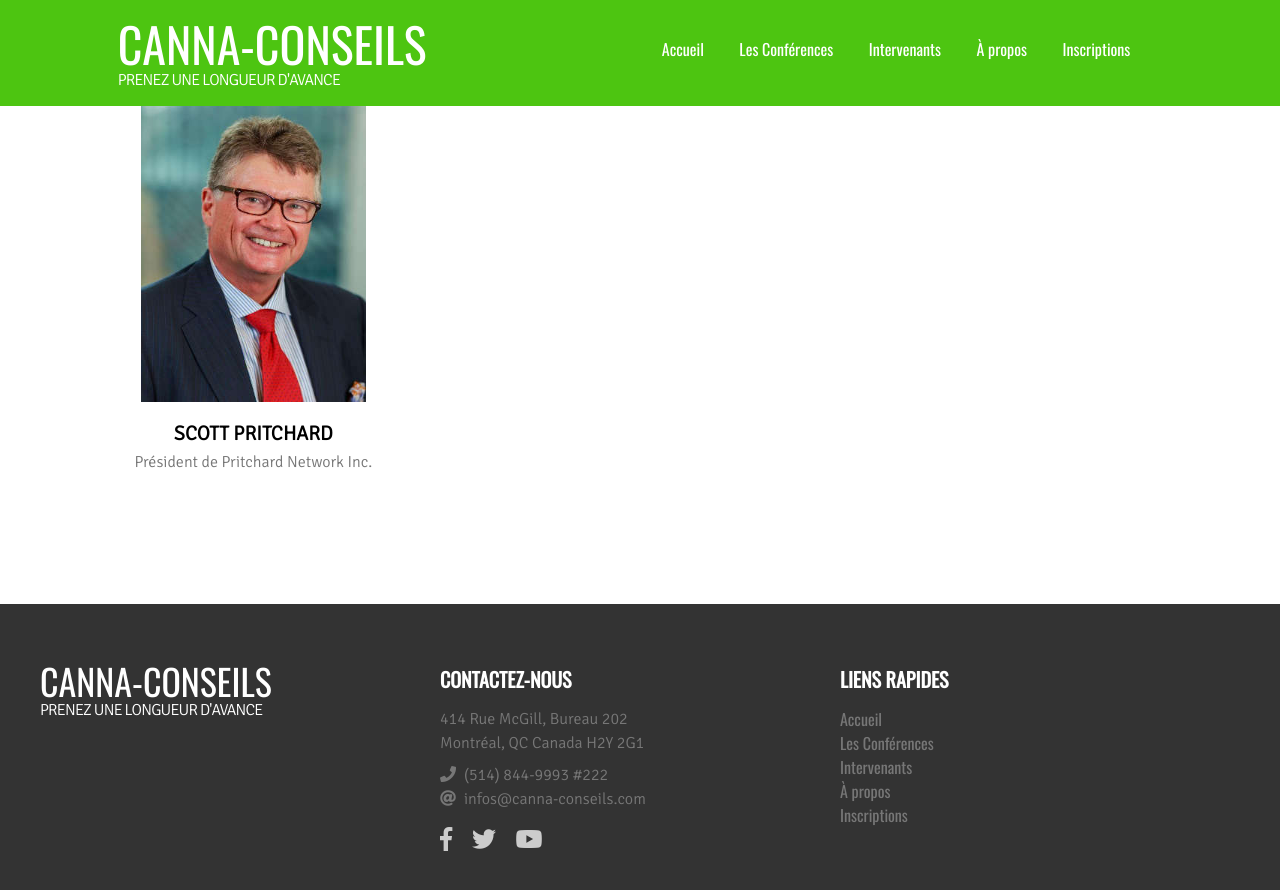
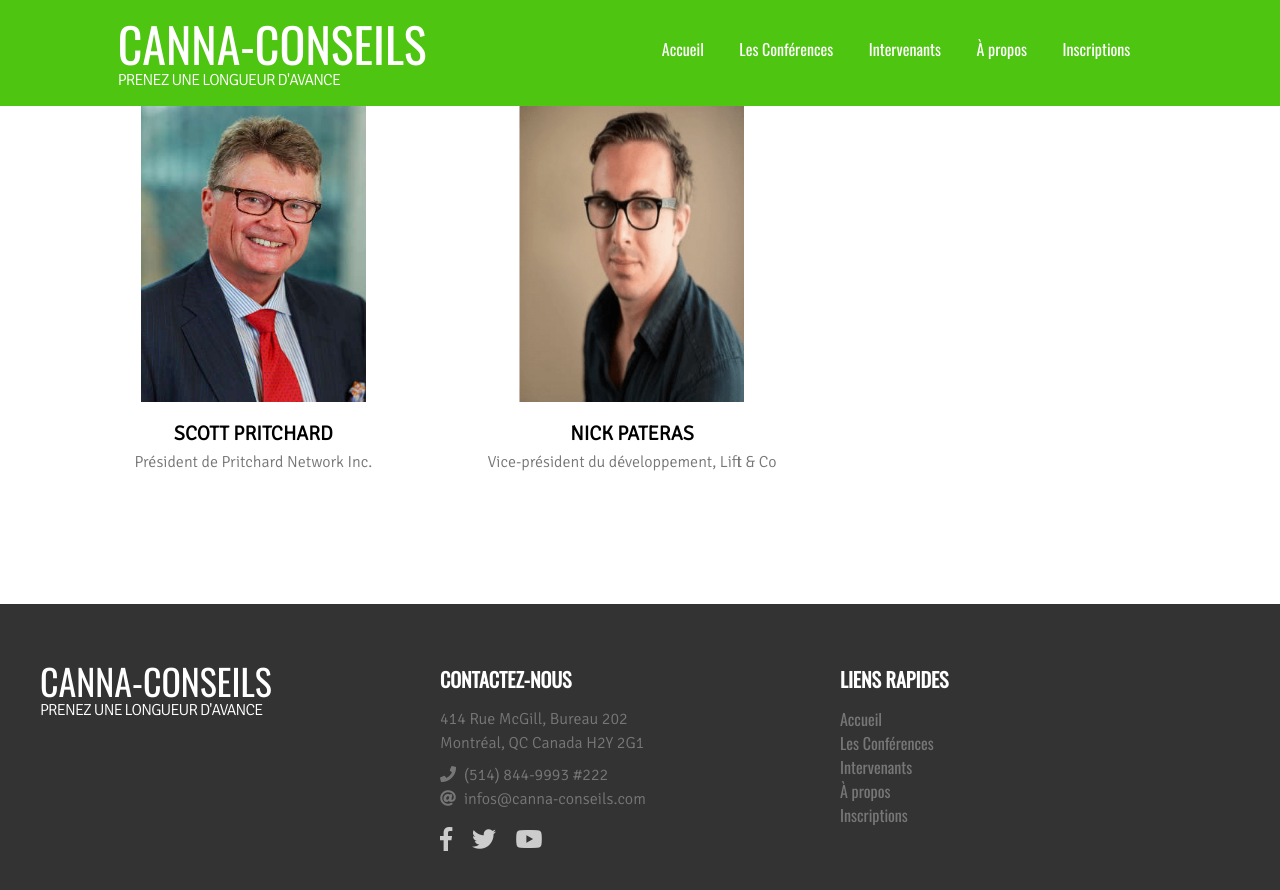
Before and after one commit to ouarez/canna-conseils, a Jekyll site: the page built from intervenants.md, in a window 1280 px wide and 900 px high, scrolled down 2526 px. Shown: the top 890 px of the window. Built offline with Jekyll 4.4.1, drawn with Linux system fonts in a browser that asks for light colours; nearby versions of some CDN libraries; a script that is not in the unit is left out; some of the changed lines change nothing that is shown.

Commit message:
Update Pages “intervenants”

```diff
--- a/intervenants.md
+++ b/intervenants.md
@@ -359,4 +359,23 @@ intervenants:
     image: /img/Scott Pritchard.jpg
     job: Président de Pritchard Network Inc.
     name: Scott Pritchard
+  - bio: >-
+      Nick Pateras est vice-président du développement chez Lift & Co, la plus
+      importante plateforme de médias, de technologie et de produits du cannabis
+      au Canada. Lift & Co. a pour mission d'habiliter les consommateurs à
+      prendre des décisions éclairées en matière de cannabis. Lift & Co.
+      recueille et diffuse d'importantes données dans le but de combler le fossé
+      informationnel entre les acheteurs et les vendeurs.
+
+      Avant de rejoindre Lift & Co, Nick a passé plusieurs années dans le
+      secteur pharmaceutique chez Johnson & Johnson Inc, où il a dirigé les
+      activités de OTC et de Health & Beauty. Son expérience dans le domaine de
+      la santé l'a amené à se tourner vers le cannabis, après avoir longtemps
+      plaidé pour la reconnaissance de ses nombreuses applications médicales.
+
+      Il est titulaire de deux diplômes en commerce et en philosophie de
+      l'Université Queen's, au Canada.
+    image: /img/nick-pateras-min.png
+    job: 'Vice-président du développement, Lift & Co'
+    name: Nick Pateras
 ---
```
